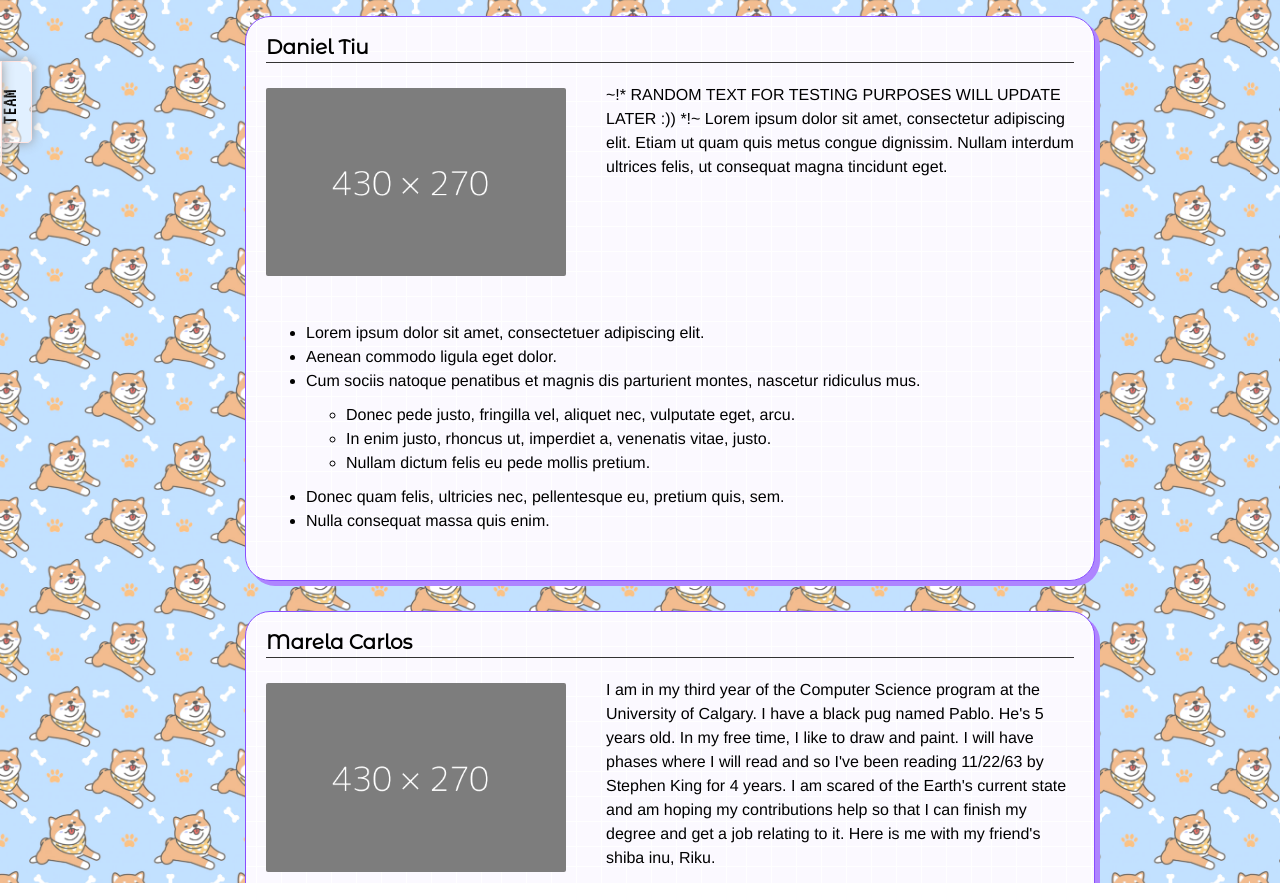
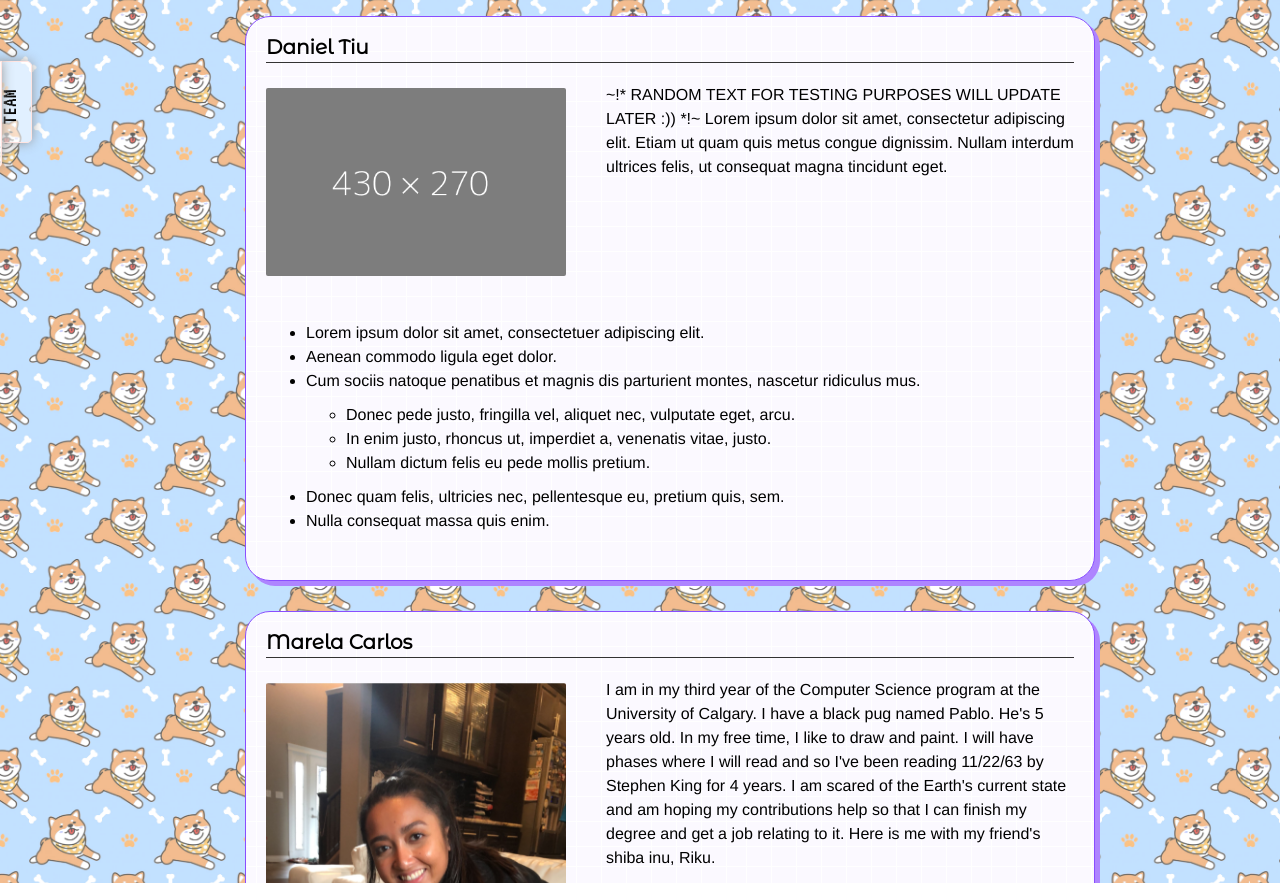
Before and after one commit to cpsc481fall2019/cpsc481fall2019.github.io, a plain HTML site: page about.html in a window 1280 px wide. Shown: the part 69-952 px from the top of the page. Drawn offline with nearby package versions, Linux system fonts and the light colour scheme.

Commit message:
Updated about.html for Marela

```diff
--- a/about.html
+++ b/about.html
@@ -73,7 +73,7 @@
               <h2>Marela Carlos</h2>
             <hr>
             <p class="text">
-            <img class="image image-wrap-text max-width-300" src="img/dummay-img.png">
+            <img class="image image-wrap-text max-width-300" src="img/mar-shiba.JPG">
             I am in my third year of the Computer Science program at the University of Calgary. I have a black pug named Pablo. He's 5 years old. In my free time, I like to draw and paint. I will have phases where I will read and so I've been reading 11/22/63 by Stephen King for 4 years. I am scared of the Earth's current state and am hoping my contributions help so that I can finish my degree and get a job relating to it. Here is me with my friend's shiba inu, Riku.
 
               <div id="stage3"></div>
```
